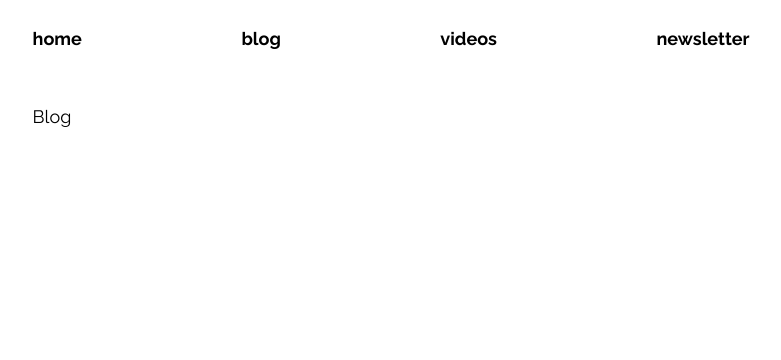
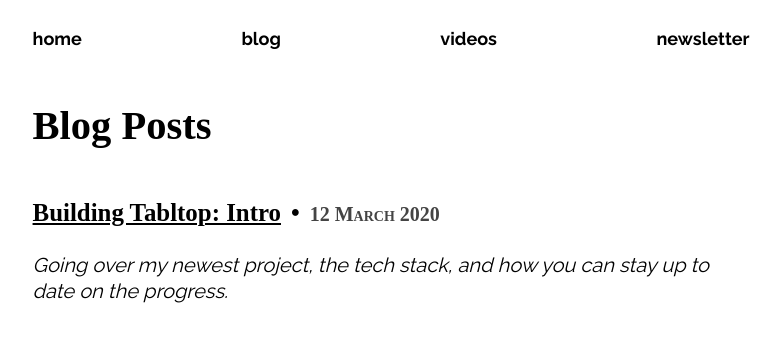
Before and after one commit to renodubois/personal-site, a Gatsby site: page /blog in a window 1280 px wide. Shown: the whole page, without its empty margins (249-1030 px from the left). Built offline with nearby package versions, Linux system fonts and the light colour scheme; Gatsby itself is replaced by a stand-in of ours; a web font is replaced by a local one.

Commit message:
Add basic Blog style (sample posts)

```diff
--- a/src/components/layout.css
+++ b/src/components/layout.css
@@ -466,6 +466,7 @@ iframe {
   padding-right: 0;
   padding-top: 0;
   margin-bottom: 1.45rem;
+  border: none;
 }
 hr {
   margin-left: 0;
@@ -625,3 +626,7 @@ button {
 h2 > a {
   text-decoration: underline;
 }
+
+h3 > a {
+  text-decoration: underline;
+}
--- a/src/components/post-preview.js
+++ b/src/components/post-preview.js
@@ -4,7 +4,7 @@ import { Link } from "gatsby"
 const PostPreview = ({ id, date, title, previewText }) => {
   return (
     <article>
-      <h2>
+      <h3>
         <Link to={`/blog/${id}`}>{title}</Link>
         <span style={{ margin: 10 }}>&bull;</span>
         <span
@@ -16,7 +16,7 @@ const PostPreview = ({ id, date, title, previewText }) => {
         >
           {date}
         </span>
-      </h2>
+      </h3>
 
       <p style={{ fontStyle: "italic", fontSize: 20 }}>{previewText}</p>
     </article>
--- a/src/pages/blog.js
+++ b/src/pages/blog.js
@@ -1,12 +1,25 @@
 import React from "react"
 import Layout from "../components/layout"
 import SEO from "../components/seo"
+import PostPreview from "../components/post-preview"
 
 const BlogPage = () => {
+  const posts = [
+    {
+      id: 1,
+      title: "Building Tabltop: Intro",
+      date: "12 March 2020",
+      previewText:
+        "Going over my newest project, the tech stack, and how you can stay up to date on the progress.",
+    },
+  ]
   return (
     <Layout>
       <SEO title="Blog" />
-      <p>Blog</p>
+      <h1 style={{ marginBottom: 50 }}>Blog Posts</h1>
+      {posts.map(post => (
+        <PostPreview key={post.id} {...post} />
+      ))}
     </Layout>
   )
 }
```
